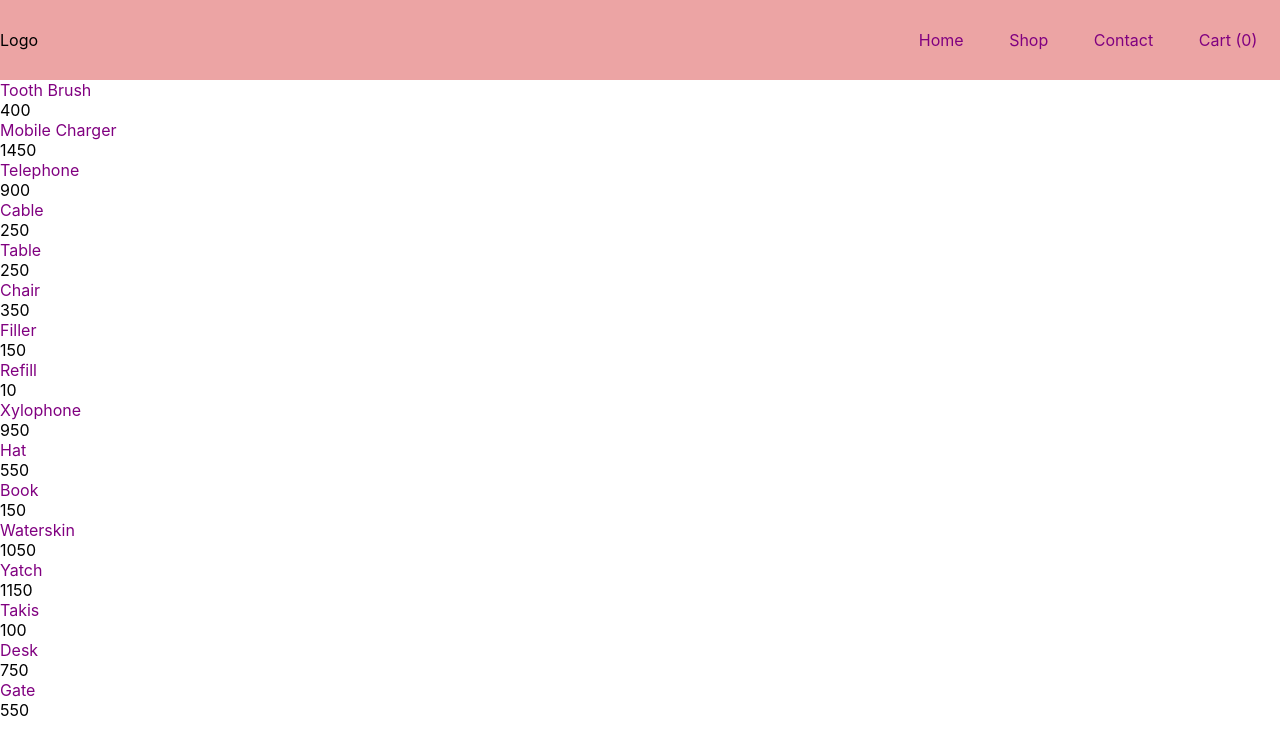
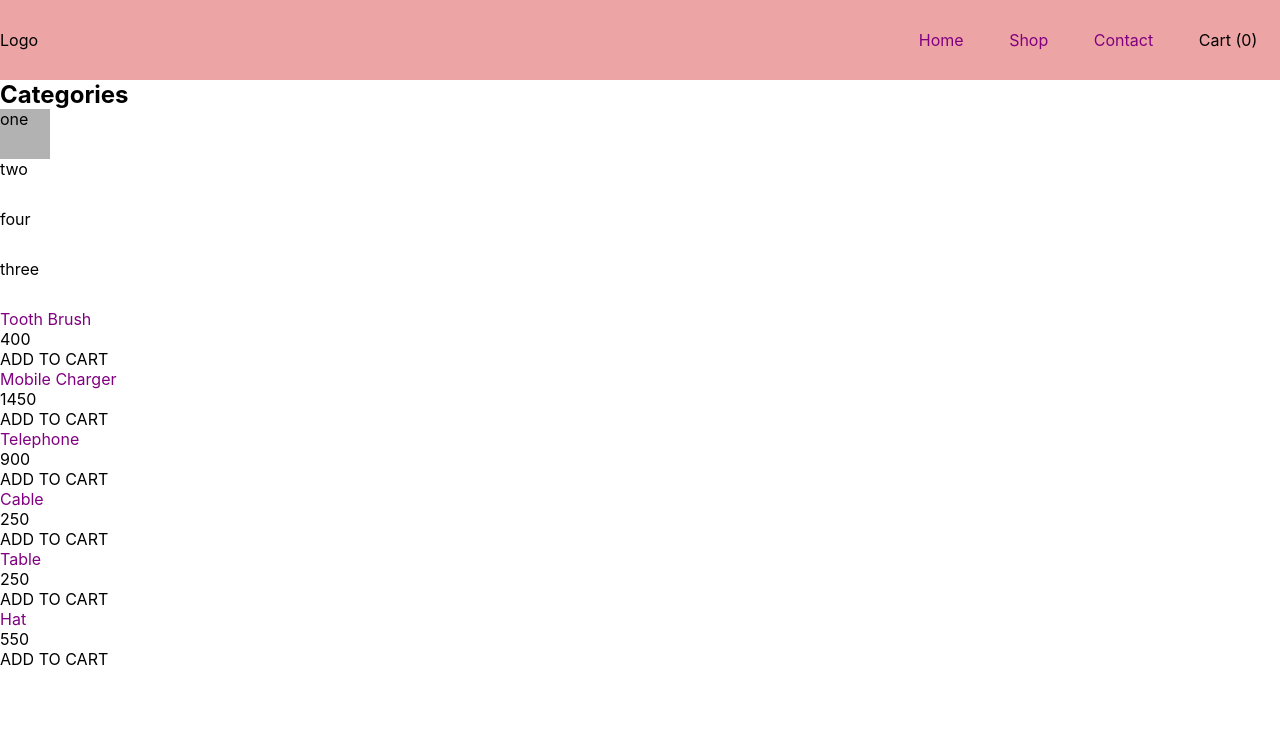
Before and after one commit to abhay-korti/shopping-cart-prototype, a React (Create React App) app: page /shop in a window 1280 px wide. Shown: the top 754 px of the page. Built offline with nearby package versions, Linux system fonts and the light colour scheme.

Commit message:
Added Skeleton of Shop and Cart

```diff
--- a/src/App.css
+++ b/src/App.css
@@ -32,3 +32,16 @@ a {
   text-decoration: none;
   color: purple;
 }
+
+.category-container {
+  width: 50px;
+  height: 50px;
+}
+
+.category-container:hover {
+  background: blue;
+}
+
+.active-category {
+  background: rgba(0, 0, 0, 0.3);
+}
--- a/src/App.js
+++ b/src/App.js
@@ -10,13 +10,28 @@ import Home from './Components/Pages/Home';
 import Shop from './Components/Pages/Shop';
 import ProductPage from './Components/Pages/ProductPage';
 import PageNotFound from './Components/Pages/PageNotFound';
+import { addFunc,delFunc } from './Components/Utilities/CartFunctions';
+
 class App extends Component {
   constructor(props){
     super(props);
     this.state = {
       cart : []
     }
+    this.addToCart = this.addToCart.bind(this);
+    this.delFromCart = this.delFromCart.bind(this);
   }
+
+   addToCart(item){
+     console.log('called');
+    this.setState(addFunc(this.state,item));
+  }
+
+
+  delFromCart(itemId){
+    this.setState(delFunc(this.state,itemId));
+  }
+
 
   render(){
     return (
@@ -25,9 +40,8 @@ class App extends Component {
       <Navbar cart={this.state.cart}/>
       <Routes>
           <Route path= "/" element={<Home/>}/>
-          <Route path= "shop" element={<Shop currentCart={this.state.cart}/>}>
-          </Route>
-          <Route path="shop/:productId" element={<ProductPage/>}/>
+          <Route path= "shop" element={<Shop currentCart={this.state} addToCart={this.addToCart} delFromCart={this.delFromCart}/>} />
+          <Route path="shop/:productId" element={<ProductPage currentCart={this.state} addToCart={this.addToCart} delFromCart={this.delFromCart}/>}/>
             {/* <Route path= "/checkout" element={<Checkout/>}/> */}
           <Route path="*" element={<PageNotFound/>}/>
       </Routes>
--- a/src/Components/Navbar.js
+++ b/src/Components/Navbar.js
@@ -3,7 +3,7 @@ import {Outlet, Link} from 'react-router-dom'
 
 
 const Navbar = (props) => {
-
+    console.log('re-rendering nav');
     const getQuantity = () => {
         let quant=0;
         if(props.cart.length >0){
@@ -31,13 +31,14 @@ const Navbar = (props) => {
                     <li>
                         <Link to="/contact">Contact</Link>
                     </li>
-                    <li>
-                        <Link to="/cart">Cart {`(${getQuantity()})`} </Link>
+                    <li onClick={(event) => console.log('test')}>
+                        Cart {`(${getQuantity()})`}
+                    <div className='cart-popup'>
+                        </div>
                     </li>
                  </ul>
            </nav>
         </div>
-            <Outlet/>
  </div>
  )
 }
--- a/src/Components/Pages/ProductPage.js
+++ b/src/Components/Pages/ProductPage.js
@@ -1,10 +1,12 @@
 import react from "react";
 import {Link, Outlet} from 'react-router-dom'
 import {searchDatabase} from "../Utilities/ShopDatabase";
+import { addFunc,delFunc,cartQuantity } from "../Utilities/CartFunctions";
 import { useParams } from "react-router-dom";
 
-const ProductPage =  () => {
+const ProductPage =  (props) => {
     let params = useParams();
+    console.log(props)
     console.log(params.productId);
     return(
     <div>
--- a/src/Components/Pages/Shop.js
+++ b/src/Components/Pages/Shop.js
@@ -1,40 +1,71 @@
-import React from 'react'
+import React, {useState} from 'react'
 import {Outlet, Link} from 'react-router-dom';
 import smallDatabase from '../Utilities/ShopDatabase';
+import {cartQuantity} from '../Utilities/CartFunctions';
 
 const Shop = (props) => {
 
-    const allData = smallDatabase();
     console.log(props);
 
-    function cartQuantity(element) {
-        console.log('in func');
-        for(let i=0;i<props.currentCart.length;i++){
-            if(element.itemId == props.currentCart[i].product.itemId){
-                if(props.currentCart[i].quantity > 0){
-                    return(
-                        <div>
-                            <input type="number" value={props.currentCart[i].quantity}/>
+    const allData = smallDatabase();
+    const [activeCategory, setActiveCategory] = useState('one');
+
+        function categoryDisplay(){
+            let categoryContainer = [];
+            let categoryJSX = [];
+            for(let i=0;i<allData.length;i++){
+                if(categoryContainer.indexOf(allData[i].category) === -1){
+                    categoryContainer.push(allData[i].category);
+                    categoryJSX.push(
+                        <div className={`${allData[i].category == activeCategory ? 'active-category':''} category-container`} onClick={(event) => setActiveCategory(`${allData[i].category}`) }>
+                            {allData[i].category}
                         </div>
                     )
                 }
-                else{
+        }
+        return categoryJSX
+    }
+
+    const cartQuantity = (currentCart, product,) => {
+        console.log(currentCart.cart);
+        console.log(product);
+        for(let i=0;i<currentCart.cart.length;i++){
+            if(product.itemId == currentCart.cart[i].product.itemId){
+                if(currentCart.cart[i].quantity > 0){
                     return(
-                         <div>
-                             No item
-                         </div>
-                        )
-                    }
+                        <div>
+
+                            <button onClick={() => props.delFromCart(product.itemId)}>-</button>
+                            <span>{currentCart.cart[i].quantity}</span>
+                            <button onClick={() => props.addToCart(product)}>+</button>
+                        </div>
+                    )
                 }
             }
         }
+         return(
+            <div onClick={() => props.addToCart(product)}>
+                 ADD TO CART
+            </div>
+       )
+}
+
+
+
+
 
     return(
         <div>
+            <div className='testbox123'>
+                <h2>Categories</h2>
+            </div>
+            {
+                categoryDisplay()
+            }
         <div>
             {
              allData.map((element,index) => {
-                 console.log(element);
+                 if(activeCategory == element.category){
                  return(
                      <div key={element.itemId}>
                          <div>
@@ -43,15 +74,18 @@ const Shop = (props) => {
                         <div>
                             {element.price}
                         </div>
+                        <div>
                             {
-                                cartQuantity(element)
+                                cartQuantity(props.currentCart,element)
                             }
+                        </div>
                      </div>
                  )
+                }
              })
             }
         </div>
-        </div>
+    </div>
     )
 }
 
--- /dev/null
+++ b/src/Components/Utilities/CartFunctions.js
@@ -0,0 +1,76 @@
+const addFunc = (currentState, item) => {
+    console.log('In add func');
+    let copyArr = currentState.cart;
+    for(let i=0;i<copyArr.length;i++){
+      if(item.itemId == copyArr[i].product.itemId){
+        console.log(copyArr[i].product.itemId);
+           copyArr[i].quantity += 1;
+           return {
+               ...currentState,
+               'cart':copyArr
+           };
+      }
+    }
+    copyArr.push({
+      'product':item,
+      'quantity':1
+    })
+    return {
+        ...currentState,
+        'cart':copyArr
+    };
+
+ }
+
+
+const delFunc = (currentState,itemId) => {
+    let copyArr = currentState.cart;
+    for(let i=0;i<copyArr.length;i++){
+      if(copyArr[i].product.itemId == itemId){
+      if(copyArr[i].quantity == 1){
+        copyArr.splice(i, 1);
+        break;
+      }
+      copyArr[i].quantity -= 1;
+      break;
+    }
+}
+    return {
+        ...currentState,
+        'cart':copyArr
+    };
+
+}
+
+
+const cartQuantity = (currentCart, product, addingFunc, dellingFunc) => {
+        console.log(currentCart.cart);
+        console.log(product);
+        for(let i=0;i<currentCart.cart.length;i++){
+            if(product.itemId == currentCart.cart[i].product.itemId){
+                if(currentCart.cart[i].quantity > 0){
+                    return(
+                        <div>
+
+                            <button onClick={() => addingFunc(product.itemId)}>-</button>
+                            <span>{currentCart.cart[i].quantity}</span>
+                            <button onClick={() => dellingFunc(product)}>+</button>
+                        </div>
+                    )
+                }
+            }
+        }
+
+         return(
+            <div onClick={() => addFunc(currentCart,product)}>
+                 ADD TO CART
+            </div>
+       )
+}
+
+
+export {
+    cartQuantity,
+    addFunc,
+    delFunc
+}
--- a/src/Components/Utilities/ShopDatabase.js
+++ b/src/Components/Utilities/ShopDatabase.js
@@ -1,6 +1,7 @@
 const shopData = [
     {
     itemId: 'P00001',
+    category:'one',
     name:'Tooth Brush',
     desc: 'The range of elements processed by map is set before the first invocation of callbackFn. Elements which are assigned to indexes already visited, or to indexes outside the range, will not be visited by callbackFn. ',
     img_source: "Enter link here",
@@ -8,6 +9,7 @@ const shopData = [
     },
     {
     itemId: 'P00002',
+    category:'one',
     name:'Mobile Charger',
     desc: 'The range of elements processed by map is set before the first invocation of callbackFn. Elements which are assigned to indexes already visited, or to indexes outside the range, will not be visited by callbackFn. ',
     img_source: "Enter link here",
@@ -15,6 +17,7 @@ const shopData = [
     },
     {
     itemId: 'P00003',
+    category:'one',
     name:'Telephone',
     desc: 'The range of elements processed by map is set before the first invocation of callbackFn. Elements which are assigned to indexes already visited, or to indexes outside the range, will not be visited by callbackFn. ',
     img_source: "Enter link here",
@@ -22,6 +25,7 @@ const shopData = [
     },
     {
     itemId: 'P00004',
+    category:'one',
     name:'Cable',
     desc: 'The range of elements processed by map is set before the first invocation of callbackFn. Elements which are assigned to indexes already visited, or to indexes outside the range, will not be visited by callbackFn. ',
     img_source: "Enter link here",
@@ -29,6 +33,7 @@ const shopData = [
     },
     {
     itemId: 'P00005',
+    category:'one',
     name:'Table',
     desc: 'The range of elements processed by map is set before the first invocation of callbackFn. Elements which are assigned to indexes already visited, or to indexes outside the range, will not be visited by callbackFn. ',
     img_source: "Enter link here",
@@ -36,6 +41,7 @@ const shopData = [
     },
     {
     itemId: 'P00006',
+    category:'two',
     name:'Chair',
     desc: 'The range of elements processed by map is set before the first invocation of callbackFn. Elements which are assigned to indexes already visited, or to indexes outside the range, will not be visited by callbackFn. ',
     img_source: "Enter link here",
@@ -43,6 +49,7 @@ const shopData = [
     },
     {
     itemId: 'P00007',
+    category:'two',
     name:'Filler',
     desc: 'The range of elements processed by map is set before the first invocation of callbackFn. Elements which are assigned to indexes already visited, or to indexes outside the range, will not be visited by callbackFn. ',
     img_source: "Enter link here",
@@ -50,6 +57,7 @@ const shopData = [
     },
     {
     itemId: 'P00008',
+    category:'two',
     name:'Refill',
     desc: 'The range of elements processed by map is set before the first invocation of callbackFn. Elements which are assigned to indexes already visited, or to indexes outside the range, will not be visited by callbackFn. ',
     img_source: "Enter link here",
@@ -57,6 +65,7 @@ const shopData = [
     },
     {
     itemId: 'P00009',
+    category:'four',
     name:'Xylophone',
     desc: 'The range of elements processed by map is set before the first invocation of callbackFn. Elements which are assigned to indexes already visited, or to indexes outside the range, will not be visited by callbackFn. ',
     img_source: "Enter link here",
@@ -64,6 +73,7 @@ const shopData = [
     },
     {
     itemId: 'P00010',
+    category:'one',
     name:'Hat',
     desc: 'The range of elements processed by map is set before the first invocation of callbackFn. Elements which are assigned to indexes already visited, or to indexes outside the range, will not be visited by callbackFn. ',
     img_source: "Enter link here",
@@ -71,6 +81,7 @@ const shopData = [
     },
     {
     itemId: 'P00011',
+    category:'three',
     name:'Book',
     desc: 'The range of elements processed by map is set before the first invocation of callbackFn. Elements which are assigned to indexes already visited, or to indexes outside the range, will not be visited by callbackFn. ',
     img_source: "Enter link here",
@@ -78,6 +89,7 @@ const shopData = [
     },
     {
     itemId: 'P00012',
+    category:'three',
     name:'Waterskin',
     desc: 'The range of elements processed by map is set before the first invocation of callbackFn. Elements which are assigned to indexes already visited, or to indexes outside the range, will not be visited by callbackFn. ',
     img_source: "Enter link here",
@@ -85,6 +97,7 @@ const shopData = [
     },
     {
     itemId: 'P00013',
+    category:'four',
     name:'Yatch',
     desc: 'The range of elements processed by map is set before the first invocation of callbackFn. Elements which are assigned to indexes already visited, or to indexes outside the range, will not be visited by callbackFn. ',
     img_source: "Enter link here",
@@ -92,6 +105,7 @@ const shopData = [
     },
     {
     itemId: 'P00014',
+    category:'four',
     name:'Takis',
     desc: 'The range of elements processed by map is set before the first invocation of callbackFn. Elements which are assigned to indexes already visited, or to indexes outside the range, will not be visited by callbackFn. ',
     img_source: "Enter link here",
@@ -99,6 +113,7 @@ const shopData = [
     },
     {
     itemId: 'P00015',
+    category:'two',
     name:'Desk',
     desc: 'The range of elements processed by map is set before the first invocation of callbackFn. Elements which are assigned to indexes already visited, or to indexes outside the range, will not be visited by callbackFn. ',
     img_source: "Enter link here",
@@ -106,6 +121,7 @@ const shopData = [
     },
     {
     itemId: 'P00016',
+    category:'three',
     name:'Gate',
     desc: 'The range of elements processed by map is set before the first invocation of callbackFn. Elements which are assigned to indexes already visited, or to indexes outside the range, will not be visited by callbackFn. ',
     img_source: "Enter link here",
```
Lines whose indentation alone changed are shown as unchanged.
